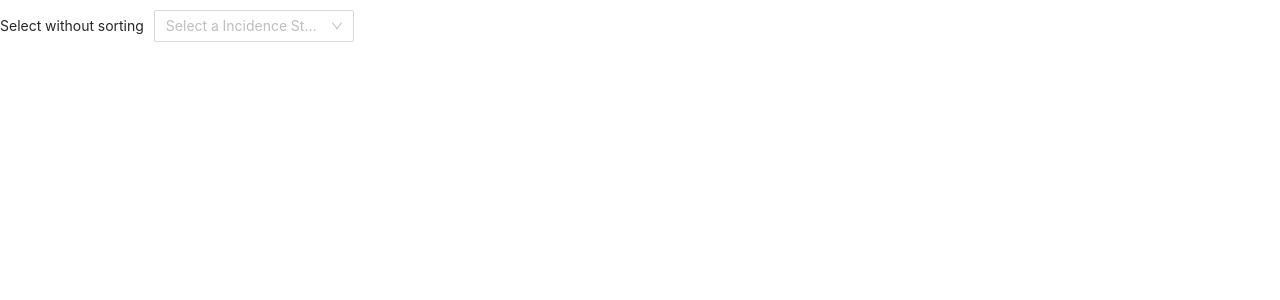
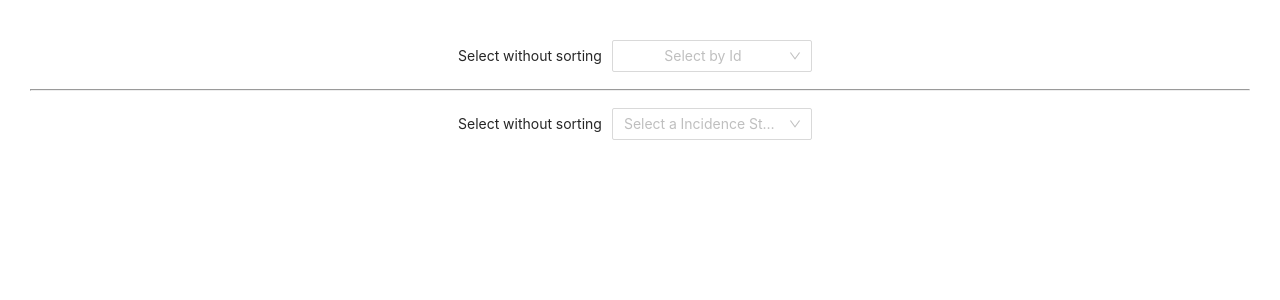
Before and after one commit to kimnewbie/PracticeReact, a React (Create React App) app: page / in a window 1280 px wide. Shown: the top 300 px of the page. Built offline with nearby package versions, Linux system fonts and the light colour scheme.

Commit message:
add order by id

```diff
--- a/src/components/InputSorting.js
+++ b/src/components/InputSorting.js
@@ -1,17 +1,19 @@
 import React from 'react';
-import { Input, Select } from 'antd';
+import { Select } from 'antd';
 
 const { Option } = Select;
 
 export default function InputSorting() {
     const dataSource = [
+        { Id: 1, Name: "Resolved" },
+        { Id: 2, Name: "Communicated" },
+        { Id: 3, Name: "Closed" },
         { Id: 4, Name: "Not Identified" },
-        { Id: 3, Name: "Closed" },
-        { Id: 2, Name: "Communicated" },
-        { Id: 6, Name: "Identified" },
-        { Id: 1, Name: "Resolved" },
-        { Id: 5, Name: "Cancelled" }
+        { Id: 5, Name: "Cancelled" },
+        { Id: 6, Name: "Identified" }
     ];
+
+    console.log(dataSource)
 
     const orderListByKey = (data, key, order) => {
         const compareValues = (key, order = "asc") => (elemA, elemB) => {
@@ -23,7 +25,22 @@ export default function InputSorting() {
     }
 
     return (
-        <div>
+        <div style={{ padding: "30px 30px", textAlign: 'center' }}>
+            <span>Select without sorting</span>
+            <Select
+                showSearch
+                style={{ width: 200, margin: "10px" }}
+                placeholder="Select by Id"
+            >
+                {
+                    dataSource.map(data => (
+                        <Option key={data.Id} value={data.Id}>
+                            {data.Name}
+                        </Option>
+                    ))
+                }
+            </Select>
+            <hr />
             <span>Select without sorting</span>
             <Select
                 showSearch
```
